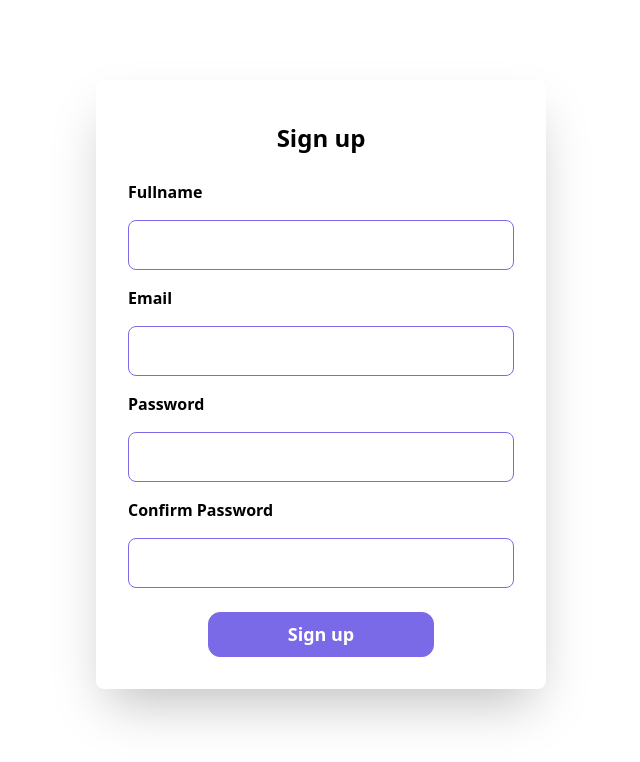
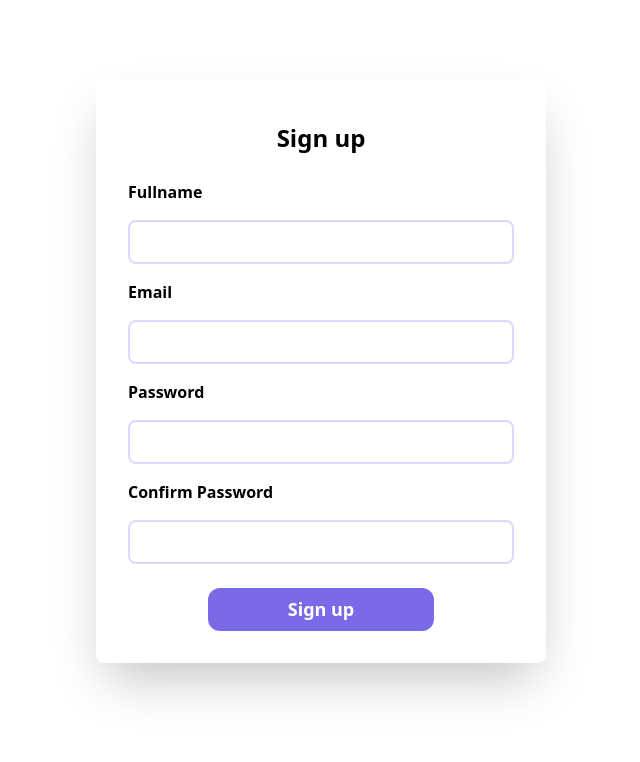
Before and after one commit to jassehcodecamp99/utgitca-event-todos-app, a website built with Vite: page pages/sign-up.html in a window 1280 px wide. Shown: the whole page, without its empty margins (319-959 px from the left). Built offline with nearby package versions, Linux system fonts and the light colour scheme.

Commit message:
change the border color, padding and border size

```diff
--- a/pages/sign-up.html
+++ b/pages/sign-up.html
@@ -15,30 +15,30 @@
            <div>
                 <label class="font-bold">
                     Fullname
-                    <input type="text" class="border px-2 outline-none border-[#7B6AE7] rounded-lg py-3 w-full mt-4" ></input>
+                    <input type="text" class="border-2 px-2 outline-none border-[#dcd9fc] rounded-lg py-2 w-full mt-4" ></input>
                 </label>
 
             </div>
             <div>
                 <label class="font-bold">
                     Email
-                 <input type="password" class="border px-2 outline-none border-[#7B6AE7] rounded-lg py-3 w-full mt-4" ></input>
+                 <input type="password" class="border-2 px-2 outline-none border-[#dcd9fc] rounded-lg py-2 w-full mt-4" ></input>
             </div>
              <div>
                 <label class="font-bold">
                     Password
 
-                    <input type="password" class="border px-2 outline-none border-[#7B6AE7] rounded-lg py-3 w-full mt-4" ></input>
+                    <input type="password" class="border-2 px-2 outline-none border-[#dcd9fc] rounded-lg py-2 w-full mt-4" ></input>
                 </label>
             </div>
             <div>
                 <label class="font-bold">
                     Confirm Password
 
-                    <input type="password" class="border px-2 outline-none border-[#7B6AE7] rounded-lg py-3 w-full mt-4" ></input>
+                    <input type="password" class="border-2 px-2 outline-none border-[#dcd9fc] rounded-lg py-2 w-full mt-4" ></input>
                 </label>
             </div>
-            <div class="border px-6 mx-20 py-2 mt-6 font-bold text-[18px] rounded-xl border-[#7B6AE7] bg-[#7B6AE7] text-white text-center ">
+            <div class="px-6 mx-20 py-2 mt-6 font-bold text-[18px] rounded-xl  bg-[#7B6AE7] text-white text-center ">
                 <a href="#" class="">Sign up</a>
             </div>
 
```
